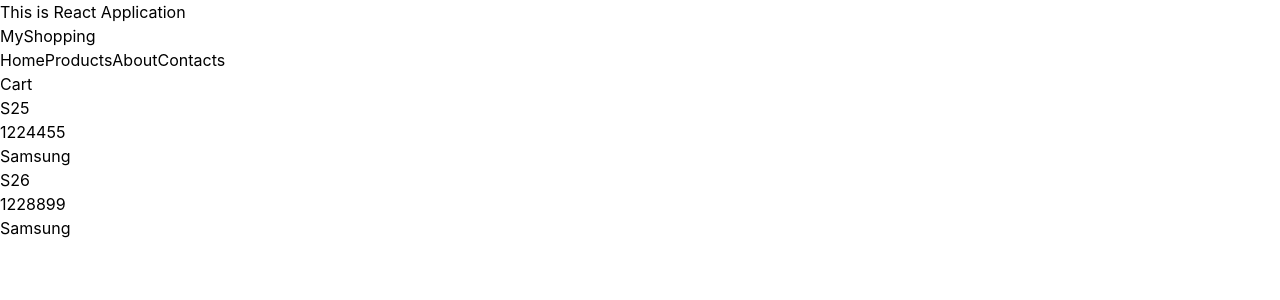
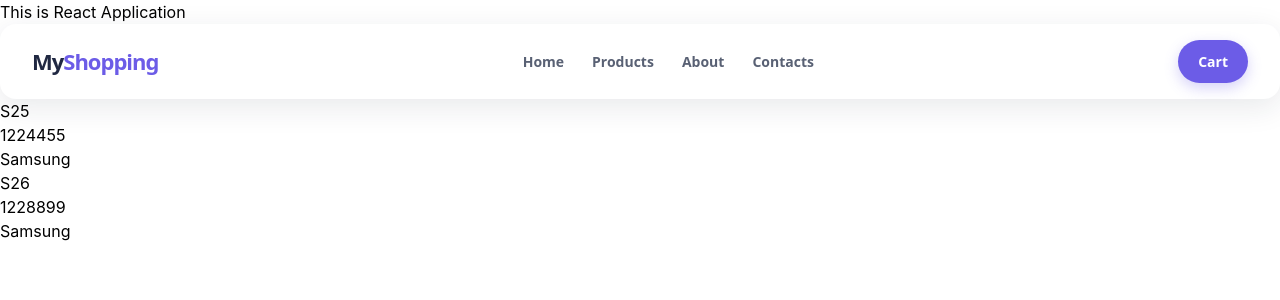
Before and after one commit to aadi007kumar/react, a React (Vite) app in the folder vite-project/: page / in a window 1280 px wide. Shown: the top 300 px of the page. Built offline with nearby package versions, Linux system fonts and the light colour scheme.

Commit message:
beautiful navbar

```diff
--- a/vite-project/src/Component/Navbar.jsx
+++ b/vite-project/src/Component/Navbar.jsx
@@ -1,16 +1,19 @@
 function Navbar(){
     return(
-        <nav className="navbar">
-            <div className="logo">
-                MyShopping
+        <nav className="navbar" style={{ display: "flex", alignItems: "center", justifyContent: "space-between", gap: "24px", padding: "16px 32px", background: "#ffffff", borderRadius: "16px", boxShadow: "0 8px 30px rgba(31, 41, 55, 0.10)", fontFamily: "system-ui, sans-serif" }}>
+            <div className="logo" style={{ color: "#202842", fontSize: "22px", fontWeight: 800, letterSpacing: "-1px", whiteSpace: "nowrap" }}>
+                My<span style={{ color: "#6c5ce7" }}>Shopping</span>
             </div>
-            <div className="nav-links">
-                <a href="#">Home</a>
-                <a href="#">Products</a>
-                <a href="#">About</a>
-                <a href="#">Contacts</a>
+            <div className="nav-links" style={{ display: "flex", alignItems: "center", justifyContent: "center", gap: "28px", flexWrap: "wrap" }}>
+                {["Home", "Products", "About", "Contacts"].map((label) => (
+                    <a key={label} href="#" style={{ color: "#596174", fontSize: "14px", fontWeight: 600, textDecoration: "none" }}>
+                        {label}
+                    </a>
+                ))}
             </div>
-            <button className="cart-buton">Cart</button>
+            <button className="cart-button" type="button" style={{ border: 0, borderRadius: "999px", padding: "11px 20px", background: "#6c5ce7", color: "#ffffff", fontSize: "14px", fontWeight: 700, boxShadow: "0 5px 14px rgba(108, 92, 231, 0.28)", cursor: "pointer", whiteSpace: "nowrap" }}>
+                Cart
+            </button>
         </nav>
     )
 }
```
